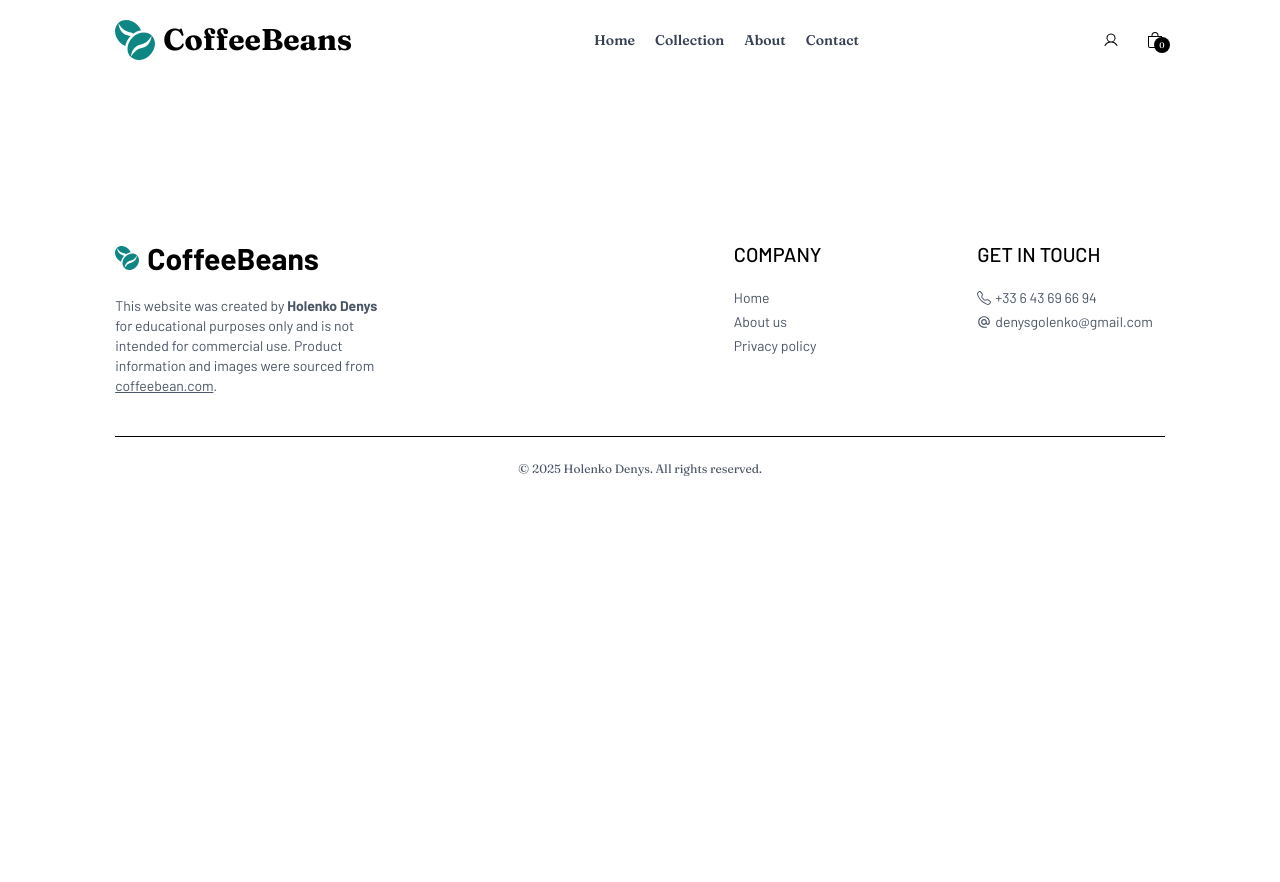
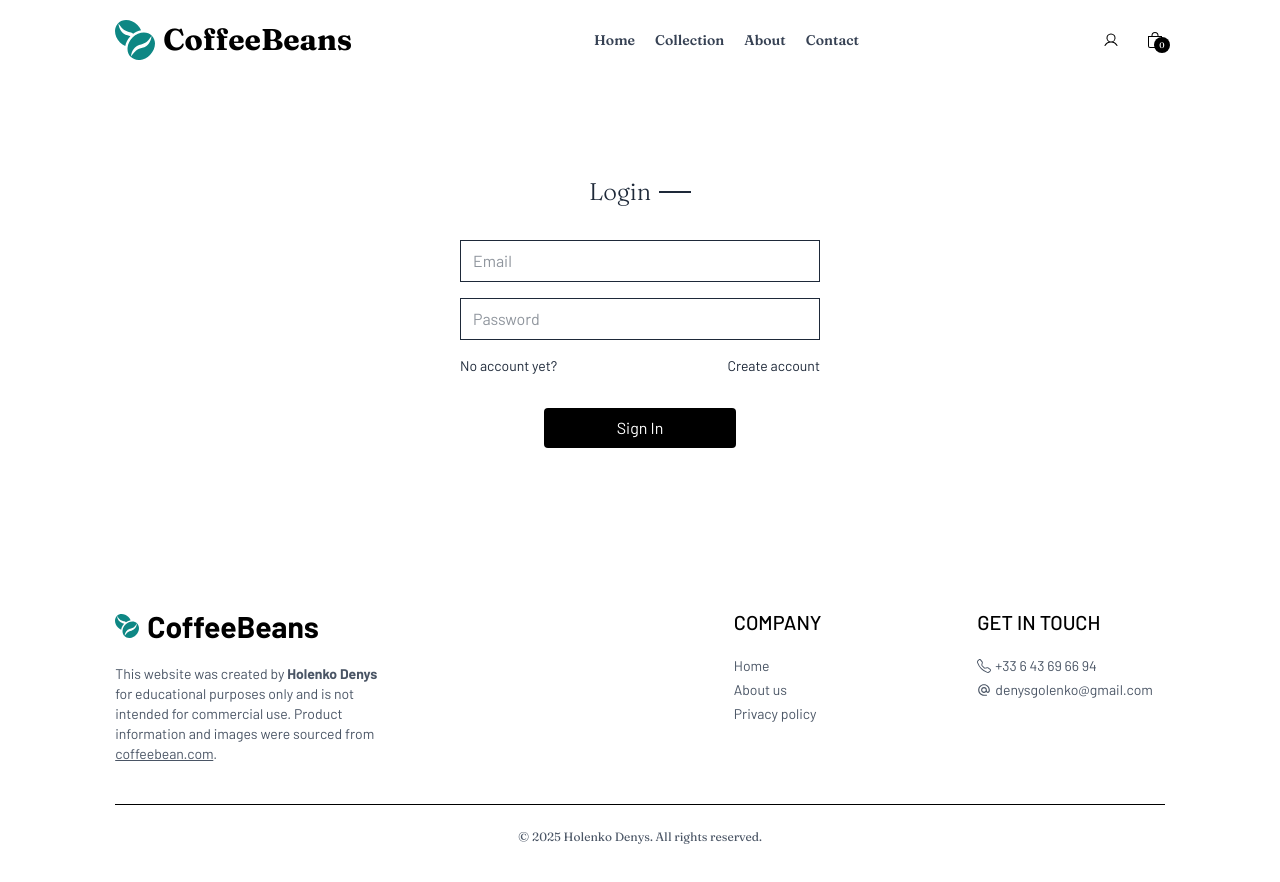
Before and after one commit to usernameDenys/coffeebeans, a React (Vite) app: page /login in a window 1280 px wide. Shown: the top 882 px of the page. Before the commit the page ends 800 px from the top, so only its background shows below. Built offline with nearby package versions, Linux system fonts and the light colour scheme.

Commit message:
login-page added

```diff
--- a/src/components/Navbar.jsx
+++ b/src/components/Navbar.jsx
@@ -46,7 +46,7 @@
             </nav>
             <div className='flex items-center gap-6'>
                 <div className='group relative'>
-                    <PiUser className='w-5 cursor-pointer' />
+                    <Link to={'/login'}><PiUser className='w-5 cursor-pointer' /></Link>
                     <nav className='group-hover:block hidden absolute dropdown-menu right-0 pt-4 z-20'>
                         <ul className='flex flex-col gap-2 w-36 py-3 px-5 bg-[#66D2CF] text-[#FEFCF7] rounded'>
                             <li className='cursor-pointer hover:text-black'>My Account</li>
--- a/src/pages/Login.jsx
+++ b/src/pages/Login.jsx
@@ -1,10 +1,56 @@
-import React from 'react'
+import React, { useState } from 'react'
 
 const Login = () => {
+    const [currentState, setCurrentState] = useState('Login')
+
+    const onSubmitHandler = async (e) => {
+        e.preventDefault();
+    }
     return (
-        <div>
+        <form onSubmit={onSubmitHandler} className='flex flex-col items-center w-[90%] sm:max-w-96 m-auto mt-14 gap-4 text-gray-800 font-[Barlow]' action="#">
+            <div className='inline-flex items-center gap-2 mb-2 mt-10'>
+                <p className='prata-regular text-2xl font-light font-[Fraunces]'> {currentState}</p>
+                <hr className='border-none h-[1.5px] w-8 bg-gray-800 ' />
+            </div>
+            <div className='w-full px-3 py-2 flex flex-col gap-4'>
+                {currentState === 'Login' ? null : (<input
+                    type='text'
+                    className='w-Full px-3 py-2 border border-gray-880'
+                    placeholder='First Name'
+                    required
+                />)}
+                {/* {currentState === 'Login' ? null : (<input
+                    type='text'
+                    className='w-Full px-3 py-2 border border-gray-880'
+                    placeholder='Last Name'
+                    required
+                />)} */}
+                <input
+                    type='email'
+                    className='w-Full px-3 py-2 border border-gray-880'
+                    placeholder='Email'
+                    required
+                />
+                <input
+                    type='password'
+                    className='w-Full px-3 py-2 border border-gray-880'
+                    placeholder='Password'
+                    required
+                />
 
-        </div>
+            </div>
+            <div className='w-full flex justify-between text-sm mt-[-8px] px-3'>
+                {currentState === 'Login' ?
+                    <p onClick={() => setCurrentState('Sign Up')} className='cursor-pointer'>No account yet?</p> : null
+                }
+                {currentState === 'Login' ?
+                    <p onClick={() => setCurrentState('Sign Up')} className='cursor-pointer'>Create account</p> : <p onClick={() => setCurrentState('Login')} className='cursor-pointer'>Login Heare</p>
+                }
+            </div>
+            <button className='w-1/2 m-auto bg-black text-white px-8 py-2 mt-4 rounded cursor-pointer'>{currentState === 'Login' ? 'Sign In' : 'Sign Up'}</button>
+
+
+        </form>
     )
 }
 
```
